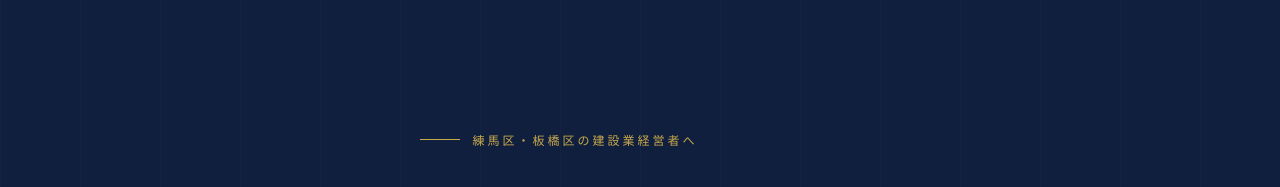
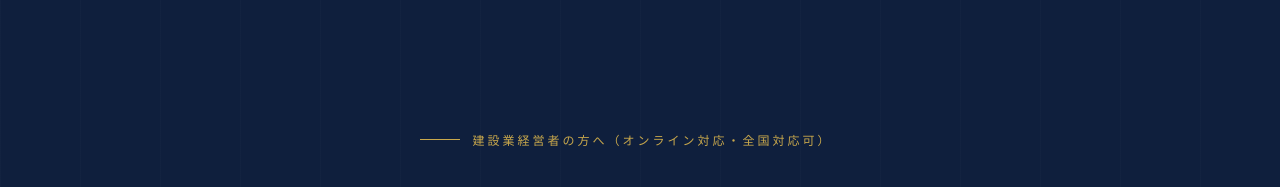
Before and after one commit to 1p-cpu/c-suite-lp, a plain HTML site: page index.html in a window 1280 px wide. Shown: the top 187 px of the page. Drawn offline with Linux system fonts and the light colour scheme.

Commit message:
Update index.html

```diff
--- a/index.html
+++ b/index.html
@@ -582,7 +582,7 @@
 <!-- HERO -->
 <section class="hero">
   <div class="hero-inner">
-    <p class="hero-eyebrow">練馬区・板橋区の建設業経営者へ</p>
+    <p class="hero-eyebrow">建設業経営者の方へ（オンライン対応・全国対応可）</p>
     <h1 class="hero-catch">来月の支払い、<br><span>払えますか？</span></h1>
     <p class="hero-sub">
       黒字なのに、口座残高だけが足りない。<br>
```
